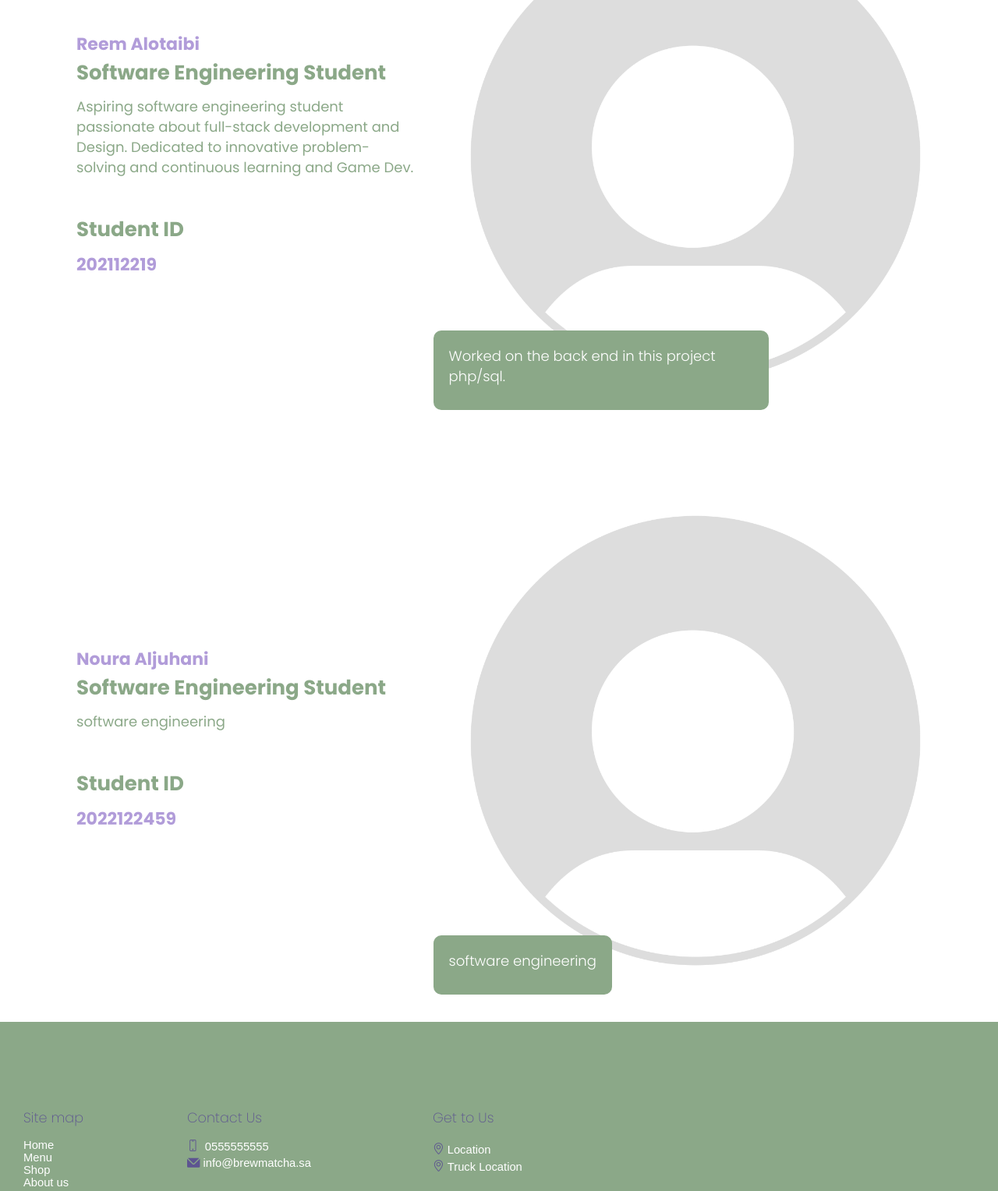
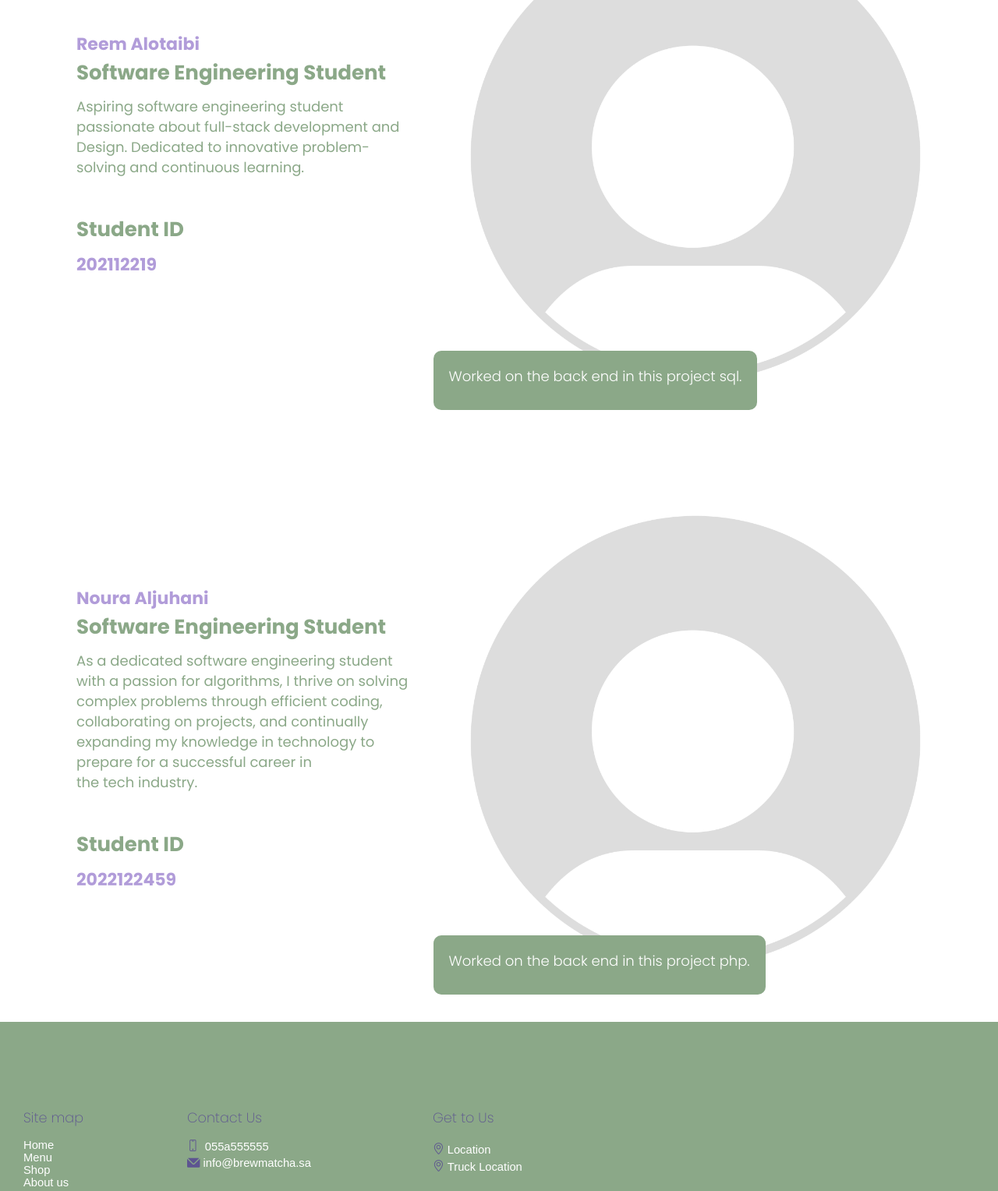
Before and after one commit to st4rglaze/BrewMatcha, a plain HTML site: page Brew/about.html in a window 1280 px wide. Shown: the part 1080-2608 px from the top of the page at 78% size. Drawn offline with Linux system fonts and the light colour scheme; files whose address does not match are found by name.

Commit message:
Update about.html

```diff
--- a/Brew/about.html
+++ b/Brew/about.html
@@ -84,7 +84,7 @@
               Software Engineering Student
             </p>
             <p class="text-blk description">
-              Aspiring software engineering student passionate about full-stack development and AI. Dedicated to innovative problem-solving and continuous learning.
+              Aspiring software engineering student passionate about full-stack development and design. Dedicated to innovative problem-solving and continuous learning.
             </p>
             <p class="text-blk subHeadingText">
              Student ID
@@ -105,7 +105,7 @@
             <img class="mainImg" src="img/pfp.png">
             <div class="purpleBox">
               <p class="purpleText">
-                Worked on the back end in this project php/sql.
+                Worked on the back end in this project sql.
               </p>
             </div>
           </div>
@@ -116,7 +116,7 @@
               Software Engineering Student
             </p>
             <p class="text-blk description">
-              Aspiring software engineering student passionate about full-stack development and Design. Dedicated to innovative problem-solving and continuous learning and Game Dev.
+              Aspiring software engineering student passionate about full-stack development and Design. Dedicated to innovative problem-solving and continuous learning.
             </p>
             <p class="text-blk subHeadingText">
              Student ID
@@ -137,7 +137,7 @@
             <img class="mainImg" src="img/pfp.png">
             <div class="purpleBox">
               <p class="purpleText">
-                software engineering              </p>
+              Worked on the back end in this project php.              </p>
             </div>
           </div>
           <div class="allText bottomText">
@@ -148,7 +148,7 @@
               Software Engineering Student
             </p>
             <p class="text-blk description">
-              software engineering            </p>
+              As a dedicated software engineering student with a passion for algorithms, I thrive on solving complex problems through efficient coding, collaborating on projects, and continually expanding my knowledge in technology to prepare for a successful career in the tech industry.            </p>
             <p class="text-blk subHeadingText">
              Student ID
             </p>
@@ -177,7 +177,7 @@
             <!--Contact Us-->
             <div class="s-12 m-6 l-3 xl-3">
                <h4 class="text-gold text-bold margin-m-top-30">Contact Us</h4>
-                <pre class="footer-text "><i class="icon-sli-screen-smartphone icon-color"></i>  <a class="text-primary-hover" href = "Tel: 0555555555">0555555555</a></pre>
+                <pre class="footer-text "><i class="icon-sli-screen-smartphone icon-color"></i>  <a class="text-primary-hover" href = "Tel: 0555555555">055a555555</a></pre>
 
                 <pre class="footer-text "><i class="icon-mail icon-color"></i> <a class="text-primary-hover" href = "mailto: info@brewmatcha.sa">info@brewmatcha.sa</a></pre>
             </div>
```
